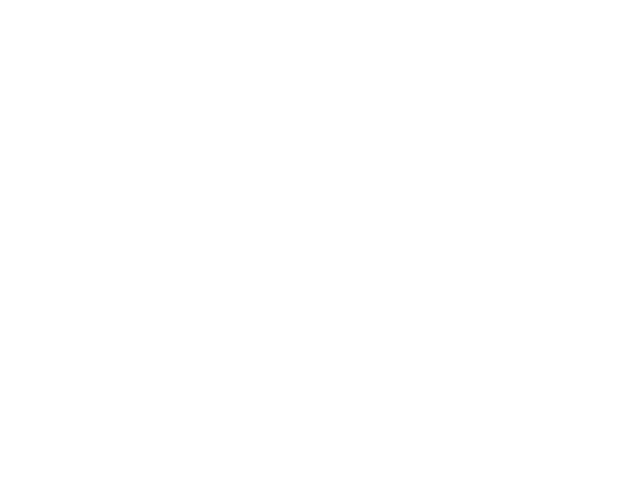
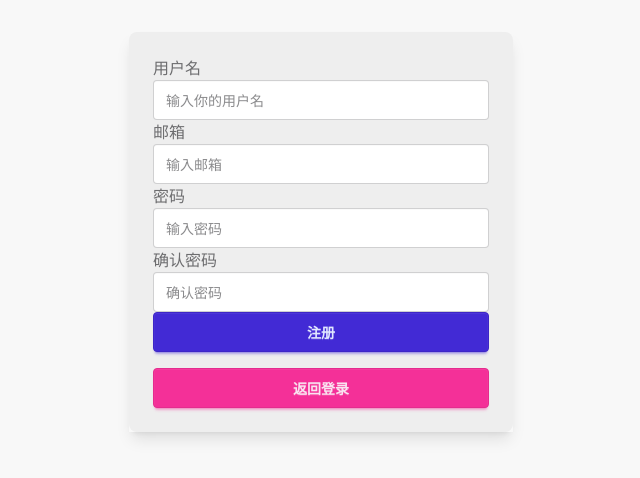
Before and after one commit to qqx12345/LawAssistantFrontend, a React (Vite) app: page /register in a window 1280 px wide. Before the commit this address had no page. Shown: the part 168-646 px from the top of the page, without its empty margins (319-959 px from the left). Built offline with nearby package versions, Linux system fonts and the light colour scheme.

Commit message:
注册功能欧克

```diff
--- a/src/App.tsx
+++ b/src/App.tsx
@@ -2,6 +2,8 @@ import { QueryClient, QueryClientProvider } from 'react-query';
 import { BrowserRouter, Routes, Route, Navigate } from 'react-router-dom';
 import './App.css';
 import Login from './compoents/Login/Login';
+import Chat from './compoents/Aichat/Chat';
+import Register from './compoents/Login/Register';
 
 function App() {
   return (
@@ -10,6 +12,8 @@ function App() {
         <Routes>
           <Route path="/" element={<Navigate to="/login" replace />} />
           <Route path="/login" element={<Login />} />
+          <Route path="/chat" element={<Chat/>}></Route>
+          <Route path="/register" element={<Register/>}></Route>
         </Routes>
       </BrowserRouter>
     </QueryClientProvider>
--- /dev/null
+++ b/src/compoents/Aichat/Chat.tsx
@@ -0,0 +1,10 @@
+
+import './Chat.module.css'
+const Chat: React.FC = () => {
+    return (
+        <div>
+        </div>
+    );
+};
+
+export default Chat;
--- a/src/compoents/Login/Login.tsx
+++ b/src/compoents/Login/Login.tsx
@@ -102,10 +102,12 @@ const Login = () => {
                 setTimeout(() => { reject(new Error('Login failed')); }, 2000);
             });
             const response = await Promise.race<Response>([
-                fetch('/login', {
+                fetch('/api/user/login', {
                     method: 'POST',
+                    headers: {
+                        'Content-Type': 'application/json',
+                    },
                     body: JSON.stringify({ username, password }),
-                    headers: { 'Content-Type': 'application/json' }
                 }),
                 timeoutPromise
             ]);
--- a/src/compoents/Login/Register.tsx
+++ b/src/compoents/Login/Register.tsx
@@ -1,60 +1,128 @@
 import { useState } from "react";
+import { Link, useNavigate } from 'react-router-dom';
 
-const RegisterForm = ({username, setUsername, email, setEmail, password, setPassword, confirmPassword, setConfirmPassword, onRegister}) => {
+// 定义Userdata类型
+type UserData = {
+    username: string;
+    email: string;
+    password: string;
+    confirmPassword: string;
+};
+
+const RegisterForm = ({ userdata, setUserdata }: { userdata: UserData, setUserdata: React.Dispatch<React.SetStateAction<UserData>> }) => {
+    // 使用useState来管理局部状态
+
+    // 提交表单时的处理函数
+    const onRegister = (e: React.FormEvent) => {
+        e.preventDefault();
+        const submit = async () => {
+            try {
+                const response = await fetch('/api/user/register', {
+                    method: 'POST',
+                    headers: {
+                        'Content-Type': 'application/json',
+                    },
+                    body: JSON.stringify({
+                        username: userdata.username,
+                        password: userdata.password,
+                        email: userdata.email
+                    }),
+                });
+                const data = await response.json();
+                if (response.ok) {
+                    alert(data.message);
+                } else {
+                    alert(data.message);
+                    throw new Error(`注册失败: ${data.message || '未知错误'}`);
+                }
+            } catch (error) {
+                console.error("请求失败：", error.message); // 捕获并处理错误
+            }
+        };
+        submit();
+        console.log("注册信息", { userdata });
+    };
+
     return (
         <div className="Card shadow-lg w-96">
-            <form className="space-y-4 p-6 bg-base-300 rounded-lg " onSubmit={onRegister}>
+            <form className="space-y-4 p-6 bg-base-300 rounded-lg" onSubmit={onRegister}>
                 <label className="form-control w-full">
                     <div className="label">
                         <span className="label-text">用户名</span>
                     </div>
-                    <input type="text" placeholder="输入你的用户名" value={username}
-                    onChange={(e) => setUsername(e.target.value)} className="input input-bordered w-full"/>
+                    <input
+                        type="text"
+                        placeholder="输入你的用户名"
+                        value={userdata.username}
+                        onChange={(e) => {
+                            setUserdata((prevState) => ({ ...prevState, username: e.target.value }));
+                        }}
+                        className="input input-bordered w-full"
+                    />
                 </label>
+
                 <label className="form-control w-full">
                     <div className="label">
                         <span className="label-text">邮箱</span>
                     </div>
-                    <input type="email" placeholder="输入邮箱" value={email}
-                    onChange={(e) => setEmail(e.target.value)} className="input input-bordered w-full"/>
+                    <input
+                        type="email"
+                        placeholder="输入邮箱"
+                        value={userdata.email}
+                        onChange={(e) => {
+                            setUserdata((prevState) => ({ ...prevState, email: e.target.value }));
+                        }}
+                        className="input input-bordered w-full"
+                    />
                 </label>
+
                 <label className="form-control w-full">
                     <div className="label">
                         <span className="label-text">密码</span>
                     </div>
-                    <input type="password" placeholder="输入密码" value={password}
-                    onChange={(e) => setPassword(e.target.value)} className="input input-bordered w-full"/>
+                    <input
+                        type="password"
+                        placeholder="输入密码"
+                        value={userdata.password}
+                        onChange={(e) => {
+                            setUserdata((prevState) => ({ ...prevState, password: e.target.value }));
+                        }}
+                        className="input input-bordered w-full"
+                    />
                 </label>
+
                 <label className="form-control w-full">
                     <div className="label">
                         <span className="label-text">确认密码</span>
                     </div>
-                    <input type="password" placeholder="确认密码" value={confirmPassword}
-                    onChange={(e) => setConfirmPassword(e.target.value)} className="input input-bordered w-full"/>
+                    <input
+                        type="password"
+                        placeholder="确认密码"
+                        value={userdata.confirmPassword}
+                        onChange={(e) => {
+                            setUserdata((prevState) => ({ ...prevState, confirmPassword: e.target.value }));
+                        }}
+                        className="input input-bordered w-full"
+                    />
                 </label>
-                <button className="btn btn-primary w-full" >注册</button>
+
+                <button className="btn btn-primary w-full">注册</button>
+                <Link to="/login" className="btn btn-secondary w-full">返回登录</Link>
             </form>
         </div>
-    )
-}
+    );
+};
 const Register = () => {
-    const [username, setUsername] = useState('');
-    const [email, setEmail] = useState('');
-    const [password, setPassword] = useState('');
-    const [confirmPassword, setConfirmPassword] = useState('');
+    const [userdata, setUserdata] = useState<UserData>({
+        username: '',
+        email: '',
+        password: '',
+        confirmPassword: ''
+    });
 
     return (
         <div className="flex justify-center items-center h-screen bg-base-200">
-            <RegisterForm
-            username={username}
-            setUsername={setUsername}
-            email={email}
-            setEmail={setEmail}
-            password={password}
-            setPassword={setPassword}
-            confirmPassword={confirmPassword}
-            setConfirmPassword={setConfirmPassword}
-            onRegister={onRegister} />
+            <RegisterForm userdata={userdata} setUserdata={setUserdata}/>
         </div>
     )
 }
--- a/vite.config.ts
+++ b/vite.config.ts
@@ -7,4 +7,13 @@ export default defineConfig({
   plugins: [react(),
     tailwindcss(),
   ],
+  server: {
+    proxy: {
+      '/api': {
+        target: 'http://121.196.231.200:12350/api',
+        changeOrigin: true,
+        rewrite: (path) => path.replace(/^\/api/, '')
+      }
+    }
+  }
 })
```
Also changed, not shown: src/compoents/Aichat/Chat.module.css (added).
